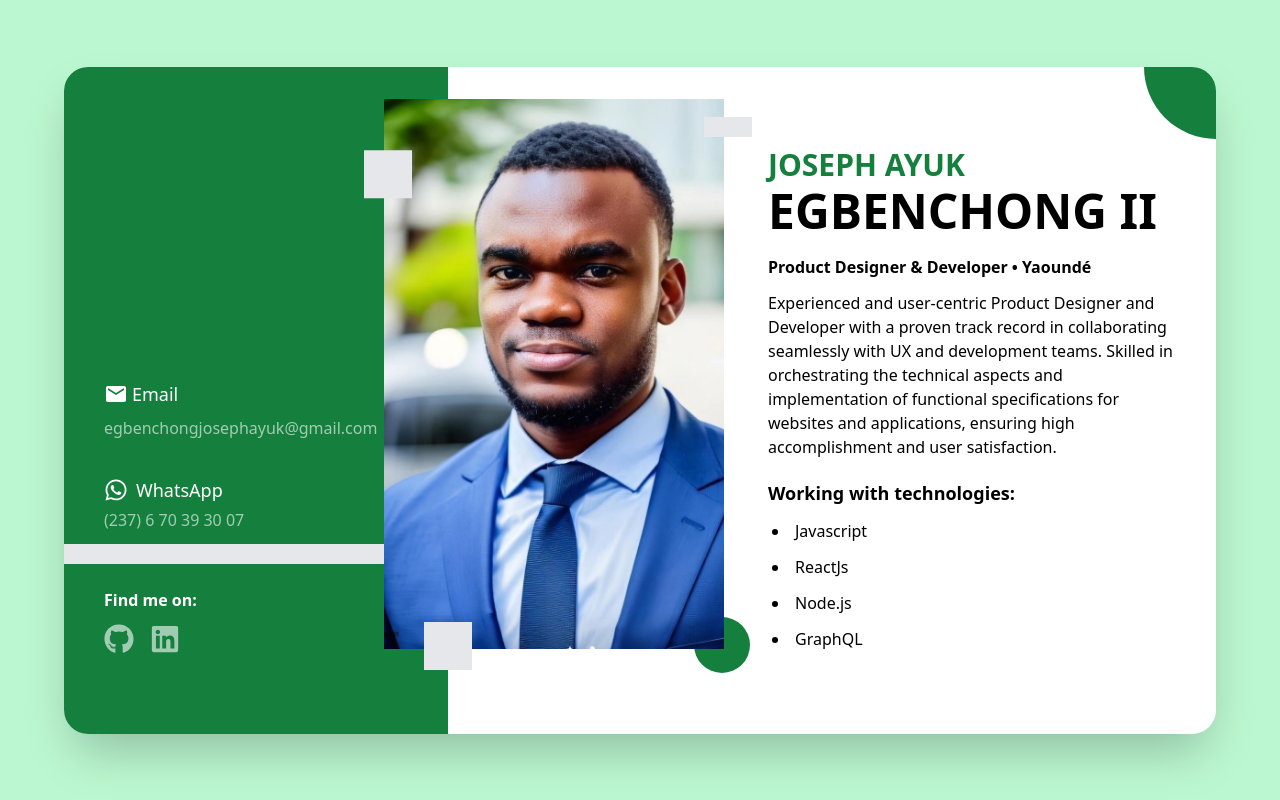
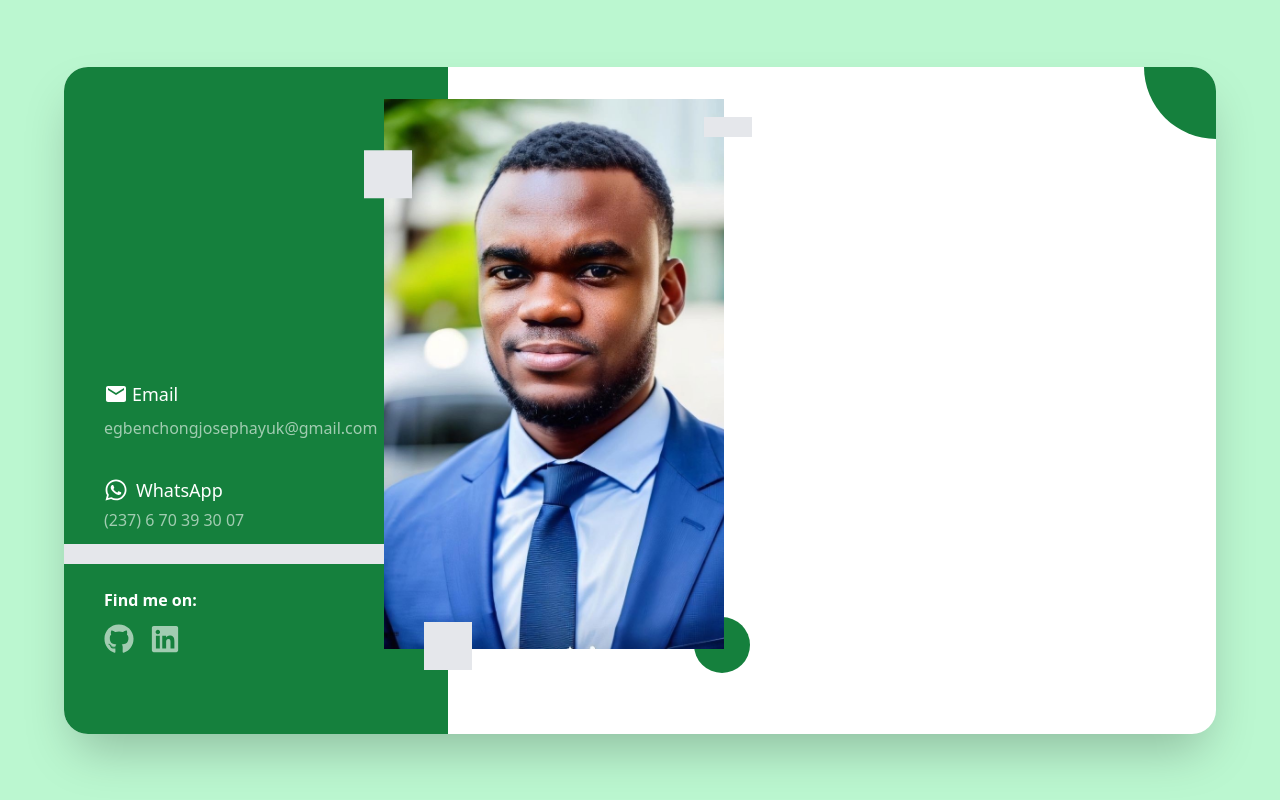
Before and after one commit to JoesephEgbenchong/business-card, a React (Create React App) app: page / in a window 1280 px wide. Built offline with nearby package versions, Linux system fonts and the light colour scheme; what tailwindcss-animated would draw is missing.

Commit message:
Implemented Ux-centric animations

```diff
--- a/src/index.css
+++ b/src/index.css
@@ -21,3 +21,10 @@
         shape-margin: 0.75rem;
     }
 }
+
+@layer utilities {
+    .fade-in {
+      @apply opacity-0 animate-fade-left animate-once animate-duration-500 animate-ease-in animate-fill-forwards;
+    }
+
+}
--- a/src/pages/Home.jsx
+++ b/src/pages/Home.jsx
@@ -8,7 +8,8 @@ export default function Home() {
   return (
     <>
         <div className='bg-green-200 min-h-screen flex items-center justify-center'>
-          <main className='flex bg-white w-full max-w-6xl h-[667px] rounded-3xl shadow-2xl overflow-hidden relative'>
+          <main className='flex bg-white w-full max-w-6xl h-[667px] rounded-3xl shadow-2xl overflow-hidden relative
+          animate-fade-up animate-once animate-duration-500 animate-ease-in animate-fill-forwards'>
             <ImageSection />
             <ContactSection />
             <InfoSection />
--- a/src/sections/InfoSection.jsx
+++ b/src/sections/InfoSection.jsx
@@ -1,21 +1,24 @@
 import React from 'react'
 
 export default function InfoSection() {
+
+    const fadeIn = "animate-fade-left animate-duration-[500ms] animate-once animate-ease-out animate-fill-forwards opacity-0";
+
   return (
     <section className='flex flex-col pl-80 pt-20 flex-1 pr-10 gap-5'>
-        <h1 className='flex flex-col gap-1 text-5xl font-semibold uppercase'>
+        <h1 className={`flex flex-col gap-1 text-5xl font-semibold uppercase animate-delay-[500ms] ${fadeIn}`}>
             <span className='text-green-700 text-3xl'>Joseph AYUK</span>
             EGBENCHONG II
         </h1>
 
         <div>
-            <h2 className="mb-3 font-semibold space-x-1">
+            <h2 className={`mb-3 font-semibold space-x-1 animate-delay-[1000ms] ${fadeIn}`}>
             <span>Product Designer & Developer</span>
             <span>&#x2022;</span>
             <span>Yaoundé</span>
             </h2>
 
-            <p className=''>
+            <p className={`animate-delay-[1500ms] ${fadeIn}`}>
             Experienced and user-centric Product Designer and Developer
             with a proven track record in collaborating seamlessly with UX and development teams.
             Skilled in orchestrating the technical aspects and implementation of functional
@@ -24,12 +27,12 @@ export default function InfoSection() {
         </div>
 
         <div>
-            <h2 className='font-semibold mb-3 text-lg'>Working with technologies:</h2>
+            <h2 className={`font-semibold mb-3 text-lg ${fadeIn} animate-delay-[2000ms]`}>Working with technologies:</h2>
             <ul className='flex flex-col gap-3 list-disc list-inside pl-1'>
-                <li>Javascript</li>
-                <li>ReactJs</li>
-                <li>Node.js</li>
-                <li>GraphQL</li>
+                <li className={`${fadeIn} animate-duration-[400ms] animate-delay-[2500ms]`}>Javascript</li>
+                <li className={`${fadeIn} animate-duration-[400ms] animate-delay-[2800ms]`}>ReactJs</li>
+                <li className={`${fadeIn} animate-duration-[400ms] animate-delay-[3100ms]`}>Node.js</li>
+                <li className={`${fadeIn} animate-duration-[400ms] animate-delay-[3400ms]`}>GraphQL</li>
             </ul>
         </div>
     </section>
```
